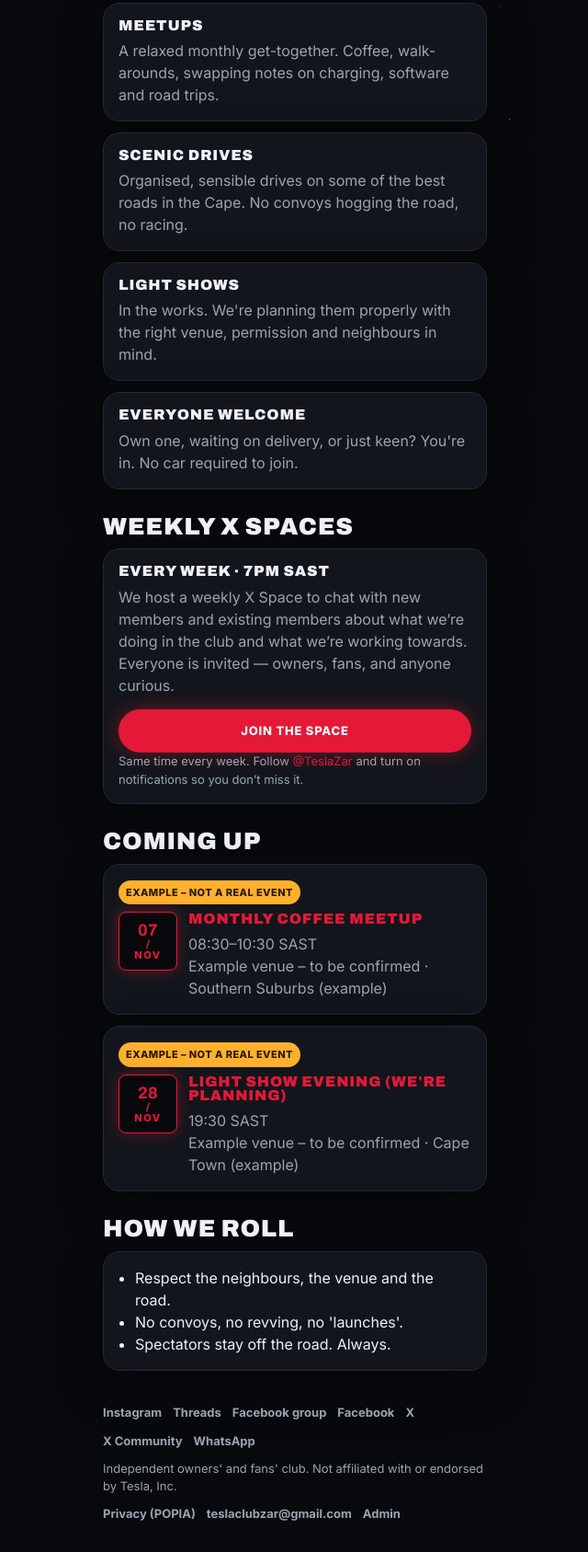
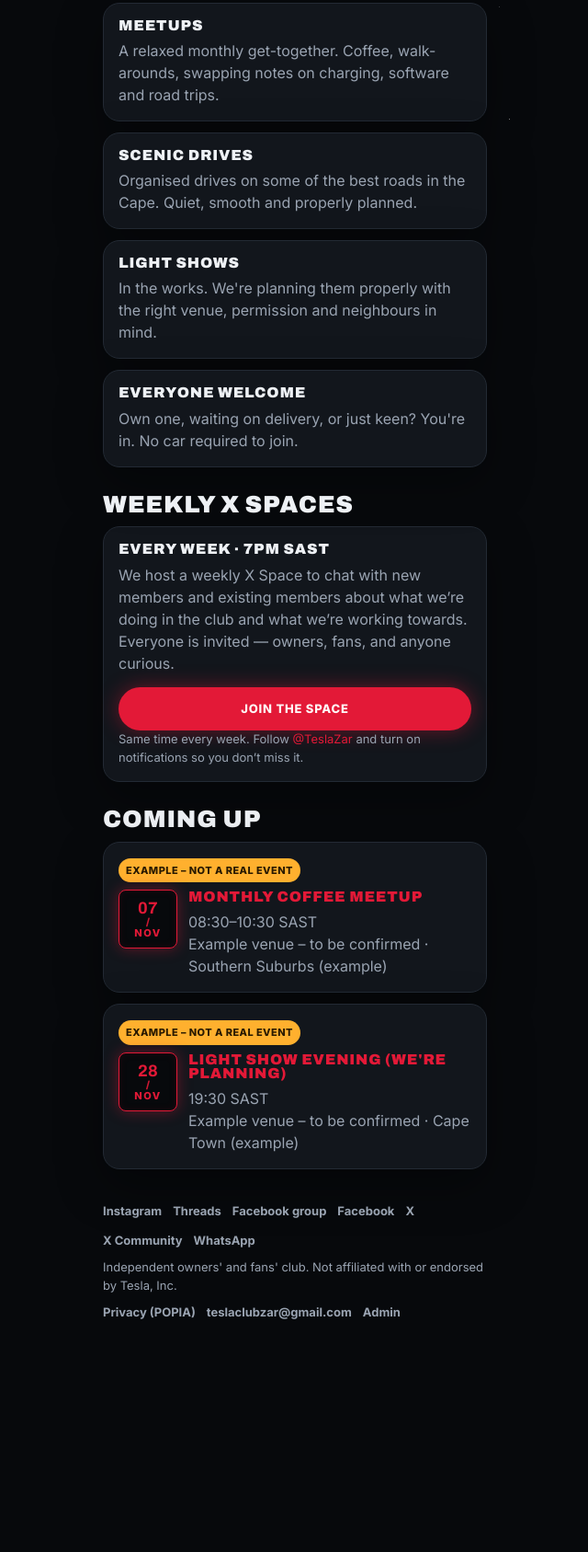
Before and after one commit to Royoyster/tesla-club-sa, a website: page index.html in a window 1280 px wide. Shown: the part 655-2342 px from the top of the page at 92% size, without its empty margins (319-959 px from the left). After the commit the page ends 2124 px from the top, so only its background shows below. Drawn offline with Linux system fonts and the light colour scheme.

Commit message:
Remove How we roll section and related EV-irrelevant rules

```diff
--- a/index.html
+++ b/index.html
@@ -359,7 +359,7 @@ function seedEvents() {
       area: "Southern Suburbs (example)",
       summary: "EXAMPLE – not a real event. This shows what a monthly meetup listing will look like: coffee, walk-arounds and a short club welcome. Owners and fans welcome.",
       bring: "Your car if you have one (fans very welcome without), a jacket for the Cape wind, and questions for the new-owner corner.",
-      safety: "No convoys, no revving, no launches. Marshals will help with parking; please follow their lead. Spectators stay off the road.",
+      safety: "Marshals will help with parking; please follow their lead. Keep it relaxed and neighbourly.",
       example: true,
       published: true,
     },
@@ -372,7 +372,7 @@ function seedEvents() {
       area: "Cape Town (example)",
       summary: "EXAMPLE – not a real event. We're planning a light show using the Light Show feature built into the cars. It's run by the club, not Tesla. Members are welcome to join in. If the wind or rain is bad, or the venue asks us to, we'll move or cancel it and post an update.",
       bring: "A charged car if you're taking part, a warm layer, and patience while we park everyone.",
-      safety: "No show on public roads or road shoulders. Spectators stay off the road. Volume kept down after the venue curfew. No convoys on the way in or out.",
+      safety: "We'll plan the venue and timing properly, keep the volume respectful, and post an update if weather or access changes.",
       example: true,
       published: true,
     },
@@ -883,7 +883,7 @@ async function renderLanding() {
     <p class="fine">Free to join · takes about a minute</p>
     <div class="cards" style="margin-top:22px">
       <article class="card"><h3>Meetups</h3><p>A relaxed monthly get-together. Coffee, walk-arounds, swapping notes on charging, software and road trips.</p></article>
-      <article class="card"><h3>Scenic drives</h3><p>Organised, sensible drives on some of the best roads in the Cape. No convoys hogging the road, no racing.</p></article>
+      <article class="card"><h3>Scenic drives</h3><p>Organised drives on some of the best roads in the Cape. Quiet, smooth and properly planned.</p></article>
       <article class="card"><h3>Light shows</h3><p>In the works. We're planning them properly with the right venue, permission and neighbours in mind.</p></article>
       <article class="card"><h3>Everyone welcome</h3><p>Own one, waiting on delivery, or just keen? You're in. No car required to join.</p></article>
     </div>
@@ -900,12 +900,6 @@ async function renderLanding() {
     <div class="cards">
       ${upcoming.length ? upcoming.map(eventCard).join("") : `<article class="card"><p>The next meetup date is being locked in. We'll let you know.</p></article>`}
     </div>
-    <h2 style="margin-top:28px">How we roll</h2>
-    <div class="card"><ul class="rules">
-      <li>Respect the neighbours, the venue and the road.</li>
-      <li>No convoys, no revving, no 'launches'.</li>
-      <li>Spectators stay off the road. Always.</li>
-    </ul></div>
   `;
 }
 function eventCard(event) {
```
